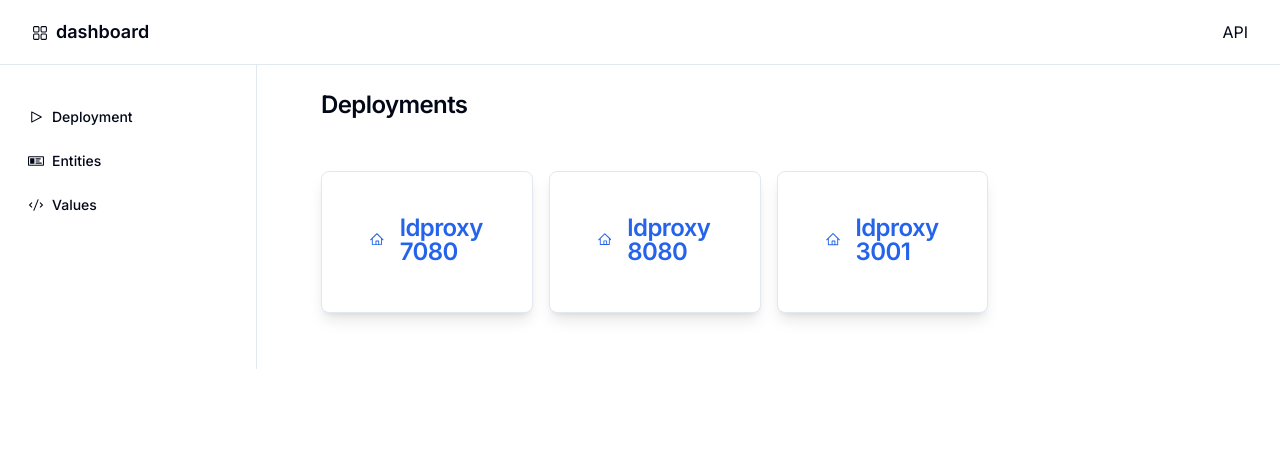
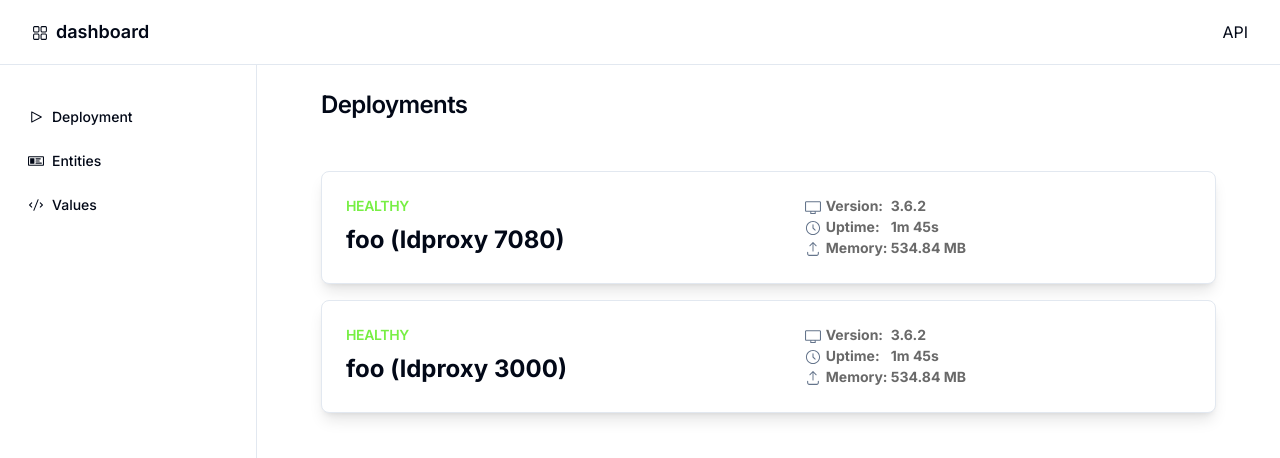
Before and after one commit to ldproxy/dashboard, a Next.js app: page /home in a window 1280 px wide. Shown: the top 458 px of the page. Built offline with nearby package versions, Linux system fonts and the light colour scheme.

Commit message:
reworked home page

```diff
--- a/src/app/deployment/page.tsx
+++ b/src/app/deployment/page.tsx
@@ -37,7 +37,6 @@ import { useRouter } from "next/navigation";
 import { usePathname } from "next/navigation";
 import { ClipLoader } from "react-spinners";
 import { getEntityCounts, getStateSummary } from "@/lib/entities";
-import { url } from "inspector";
 
 export default function DeploymentPage() {
   const [healthChecks, setHealthChecks] = useState<Check[]>([]);
--- a/src/app/home/page.tsx
+++ b/src/app/home/page.tsx
@@ -2,23 +2,112 @@
 
 import { useEffect, useState } from "react";
 import { getDeployments } from "../../lib/utils";
-import {
-  Card,
-  CardContent,
-  CardDescription,
-  CardHeader,
-  CardTitle,
-} from "@/components/shadcn-ui/card";
 import { getIcon } from "@/lib/icons";
 import Link from "next/link";
+import { GetEntities, getHealthChecks, getInfo, getMetrics } from "@/lib/utils";
+import { Check } from "@/data/health";
+import { InputInfo } from "@/data/info";
+import { Metrics } from "@/data/metrics";
+import { Deployment } from "@/data/deployments";
+import Info from "@/components/dashboard/info";
+
+type InfoType = { [key: string]: InputInfo };
+type MetricsType = { [key: string]: Metrics };
+type HealthChecksType = { [key: string]: Check[] };
 
 export default function HomePage() {
   const [deployments, setDeployments] = useState([]);
-  const IconComponent = getIcon("Home");
+  const [healthChecks, setHealthChecks] = useState<HealthChecksType>({});
+  const [metrics, setMetrics] = useState<MetricsType[]>([]);
+  const [info, setInfo] = useState<InfoType[]>([]);
 
   useEffect(() => {
-    getDeployments().then((data: any) => setDeployments(data));
+    getDeployments().then((data: any) => {
+      setDeployments(data);
+      console.log("deployments", data);
+    });
   }, []);
+
+  const loadInfo = async () => {
+    try {
+      if (deployments.length > 0) {
+        const promises = deployments.map(async (deployment: any) => {
+          console.log("deployment.baseUrl", deployment.apiUrl);
+          const newInfo = await getInfo(deployment.apiUrl);
+          return { name: deployment.name, info: newInfo };
+        });
+        const results = await Promise.all(promises);
+        setInfo(results);
+      }
+    } catch (error) {
+      console.error("Error loading info:", error);
+    }
+  };
+
+  const loadMetrics = async () => {
+    try {
+      if (deployments.length > 0) {
+        const promises = deployments.map(async (deployment: any) => {
+          const newMetrics = await getMetrics(deployment.apiUrl);
+          return { name: deployment.name, metrics: newMetrics };
+        });
+        const results = await Promise.all(promises);
+        setMetrics(results);
+      }
+    } catch (error) {
+      console.error("Error loading metrics:", error);
+    }
+  };
+
+  const loadHealthChecks = async () => {
+    try {
+      if (deployments.length > 0) {
+        let healthChecksObj: HealthChecksType = {};
+        const promises = deployments.map(async (deployment: any) => {
+          const newHealthChecks = await getHealthChecks(deployment.apiUrl);
+          healthChecksObj[deployment.name] = newHealthChecks;
+        });
+        await Promise.all(promises);
+        setHealthChecks(healthChecksObj);
+      }
+    } catch (error) {
+      console.error("Error loading health checks:", error);
+    }
+  };
+
+  useEffect(() => {
+    const interval = setInterval(() => {
+      loadHealthChecks();
+      loadInfo();
+      loadMetrics();
+    }, 2000);
+    return () => clearInterval(interval);
+    // to avoid indefinite loops
+    // eslint-disable-next-line react-hooks/exhaustive-deps
+  }, [deployments]);
+
+  const getHealthStatuses = () => {
+    if (deployments.length > 0) {
+      return deployments.map((deployment: Deployment) => {
+        const checks = healthChecks[deployment.name];
+        const healthStatus =
+          checks && checks.length > 0
+            ? checks.some((check: Check) => check.state !== "AVAILABLE")
+              ? "UNHEALTHY"
+              : "HEALTHY"
+            : "";
+        return { name: deployment.name, healthStatus };
+      });
+    } else return null;
+  };
+
+  const healthStatuses = getHealthStatuses();
+
+  const currentUrl = new URL(window.location.href);
+  const baseUrl = currentUrl.origin;
+  const deploymentUrl = `${baseUrl}/deployment`;
+
+  console.log("info", info, "metrics", metrics, "healthChecks", healthChecks);
 
   return (
     <div className="flex-1 space-y-4 p-8 pt-0">
@@ -29,37 +118,80 @@ export default function HomePage() {
         >
           Deployments
         </h2>
-        <div className="grid gap-4 md:grid-cols-2 lg:grid-cols-4">
-          {deployments.map((deployment: any, index: number) => (
-            //               <Link key={index} href={"http://localhost:3001/deployment"}>
-            <Link key={index} href={deployment.url || "#"}>
-              <Card
-                key={index}
-                className="shadow-lg hover:bg-gray-100 transition-colors duration-200 cursor-pointer"
-              >
-                <CardContent>
-                  <CardHeader>
-                    <CardTitle
-                      style={{
-                        marginTop: "20px",
-                        fontSize: "1.5em",
-                      }}
-                    >
-                      <div className="flex items-center text-blue-600">
-                        {IconComponent ? (
-                          <IconComponent className="h-6 w-6 text-blue-600 mr-2" />
-                        ) : null}
+        <div
+          className="grid gap-4 md:grid-cols-1 lg:grid-cols-1 "
+          style={{ marginBottom: "10px" }}
+        >
+          {deployments.map((deployment: any, index: number) =>
+            (() => {
+              const deploymentInfo = info.find(
+                (i) => i.name === deployment.name
+              );
+              const deploymentMetrics = metrics.find(
+                (m) => m.name === deployment.name
+              );
+              const deploymentHealthStatus =
+                healthStatuses &&
+                healthStatuses.find((h) => h.name === deployment.name)
+                  ?.healthStatus;
 
-                        <span className="ml-2" style={{ fontSize: "1.0em" }}>
-                          {deployment.name}
-                        </span>
-                      </div>
-                    </CardTitle>
-                  </CardHeader>
-                </CardContent>
-              </Card>
-            </Link>
-          ))}
+              console.log(
+                "deploymentInfo",
+                deploymentInfo,
+                "deploymentMetrics",
+                deploymentMetrics,
+                "deploymentHealthStatus",
+                deploymentHealthStatus
+              );
+
+              return (
+                <Link href={deploymentUrl} key={index}>
+                  <Info
+                    key={index}
+                    name={
+                      (deploymentInfo &&
+                      typeof deploymentInfo.info.url === "string"
+                        ? (deploymentInfo.info.url as string)
+                            .replace("https://", "")
+                            .replace("http://", "") +
+                          (deployment.name ? ` (${deployment.name})` : "")
+                        : "") || ""
+                    }
+                    version={
+                      deploymentInfo &&
+                      typeof deploymentInfo.info.version === "string"
+                        ? deploymentInfo.info.version
+                        : ""
+                    }
+                    uptime={
+                      deploymentMetrics &&
+                      deploymentMetrics.metrics.uptime &&
+                      typeof deploymentMetrics.metrics.uptime === "number"
+                        ? deploymentMetrics.metrics.uptime
+                        : 0
+                    }
+                    memory={
+                      deploymentMetrics &&
+                      deploymentMetrics.metrics.memory &&
+                      typeof deploymentMetrics.metrics.memory === "number"
+                        ? deploymentMetrics.metrics.memory
+                        : 0
+                    }
+                    health={
+                      deploymentHealthStatus &&
+                      typeof deploymentHealthStatus === "string"
+                        ? deploymentHealthStatus
+                        : ""
+                    }
+                    IconFooter1={getIcon("Clock")}
+                    IconFooter2={getIcon("Upload")}
+                    IconFooter3={getIcon("Desktop")}
+                    className="hover:bg-gray-100 transition-colors duration-200"
+                  />
+                </Link>
+              );
+            })()
+          )}
         </div>
       </div>
     </div>
--- a/src/components/dashboard/info.tsx
+++ b/src/components/dashboard/info.tsx
@@ -20,6 +20,7 @@ interface SummaryProps extends React.HTMLAttributes<HTMLDivElement> {
   IconFooter1?: React.FunctionComponent<IconProps>;
   IconFooter2?: React.FunctionComponent<IconProps>;
   IconFooter3?: React.FunctionComponent<IconProps>;
+  className?: string;
 }
 
 export default function CustomersPage({
@@ -32,12 +33,13 @@ export default function CustomersPage({
   IconFooter1,
   IconFooter2,
   IconFooter3,
+  className,
 }: SummaryProps) {
   const formattedMemory = filesize(memory, { base: 10 });
   const formattedUptime = prettyMs(uptime, { secondsDecimalDigits: 0 });
 
   return (
-    <Card className="shadow-lg">
+    <Card className={`shadow-lg ${className}`}>
       <CardHeader className="flex flex-row items-center justify-between space-y-0 pb-2">
         <CardTitle
           className={`text-sm font-semibold ${
@@ -84,7 +86,11 @@ export default function CustomersPage({
               Version:
             </span>
             <span
-              style={{ color: "dimgray", fontSize: "14px", fontWeight: "bold" }}
+              style={{
+                color: "dimgray",
+                fontSize: "14px",
+                fontWeight: "bold",
+              }}
             >
               {version}
             </span>
@@ -113,7 +119,11 @@ export default function CustomersPage({
               Uptime:
             </span>
             <span
-              style={{ color: "dimgray", fontSize: "14px", fontWeight: "bold" }}
+              style={{
+                color: "dimgray",
+                fontSize: "14px",
+                fontWeight: "bold",
+              }}
             >
               {uptime === -1 ? "" : formattedUptime}
             </span>
@@ -142,7 +152,11 @@ export default function CustomersPage({
               Memory:
             </span>
             <span
-              style={{ color: "dimgray", fontSize: "14px", fontWeight: "bold" }}
+              style={{
+                color: "dimgray",
+                fontSize: "14px",
+                fontWeight: "bold",
+              }}
             >
               {memory === -1 ? "" : formattedMemory}
             </span>
--- a/src/data/deployments.ts
+++ b/src/data/deployments.ts
@@ -1,14 +1,29 @@
+export interface Deployment {
+  name: string;
+  apiUrl: string;
+  url: string;
+  id: string;
+}
+
 export const deployments = [
   {
     name: "ldproxy 7080",
+    apiUrl: "http://localhost:7081/api",
     url: "http://localhost:7081/deployment",
+    id: "1",
   },
+  /*
   {
     name: "ldproxy 8080",
+    apiUrl: "http://localhost:8081/api",
     url: "http://localhost:8081/deployment",
+    id: "2",
   },
+*/
   {
-    name: "ldproxy 3001",
-    url: "http://localhost:3001/deployment",
+    name: "ldproxy 3000",
+    apiUrl: "http://localhost:3000/api",
+    url: "http://localhost:3000/deployment",
+    id: "3",
   },
 ];
--- a/src/data/health.ts
+++ b/src/data/health.ts
@@ -1,6 +1,7 @@
 export interface InputCheck {
   healthy: boolean;
   timestamp: string;
+  state: string;
   duration: number;
   message?: string;
   sources?: { label: string; status: string }[];
@@ -32,22 +33,29 @@ export interface Check {
 export const fetchedHealthChecks: { [key: string]: InputCheck } = {
   "db.bergbau.pool.ConnectivityCheck": {
     healthy: true,
+    state: "AVAILABLE",
     duration: 0,
     timestamp: "2024-02-15T17:56:36.681+01:00",
   },
   "db.krankenhaus.pool.ConnectivityCheck": {
     healthy: true,
+    state: "AVAILABLE",
+
     duration: 5,
     timestamp: "2024-02-15T17:56:36.687+01:00",
   },
   deadlocks: {
     healthy: true,
+    state: "AVAILABLE",
+
     duration: 0,
     timestamp: "2024-02-15T17:56:36.687+01:00",
   },
   store: {
     healthy: true,
     duration: 0,
+    state: "AVAILABLE",
+
     timestamp: "2024-02-15T17:56:36.687+01:00",
     sources: [
       {
--- a/src/data/info.ts
+++ b/src/data/info.ts
@@ -11,5 +11,5 @@ export const info = {
   version: "3.6.2",
   status: "HEALTHY",
   url: "foo",
-  env: "DEV"
+  env: "DEV",
 };
```
Also changed, not shown: src/lib/utils.ts (+8 -6 lines).
